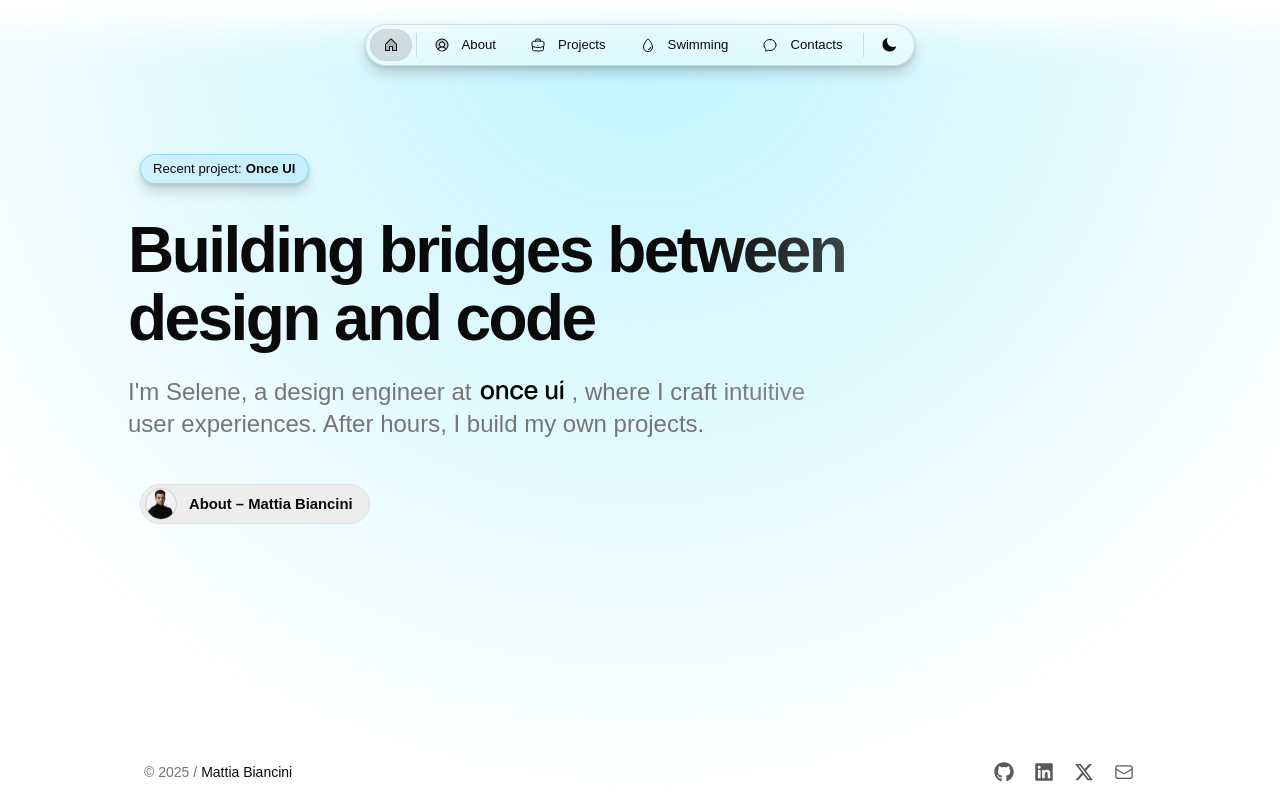
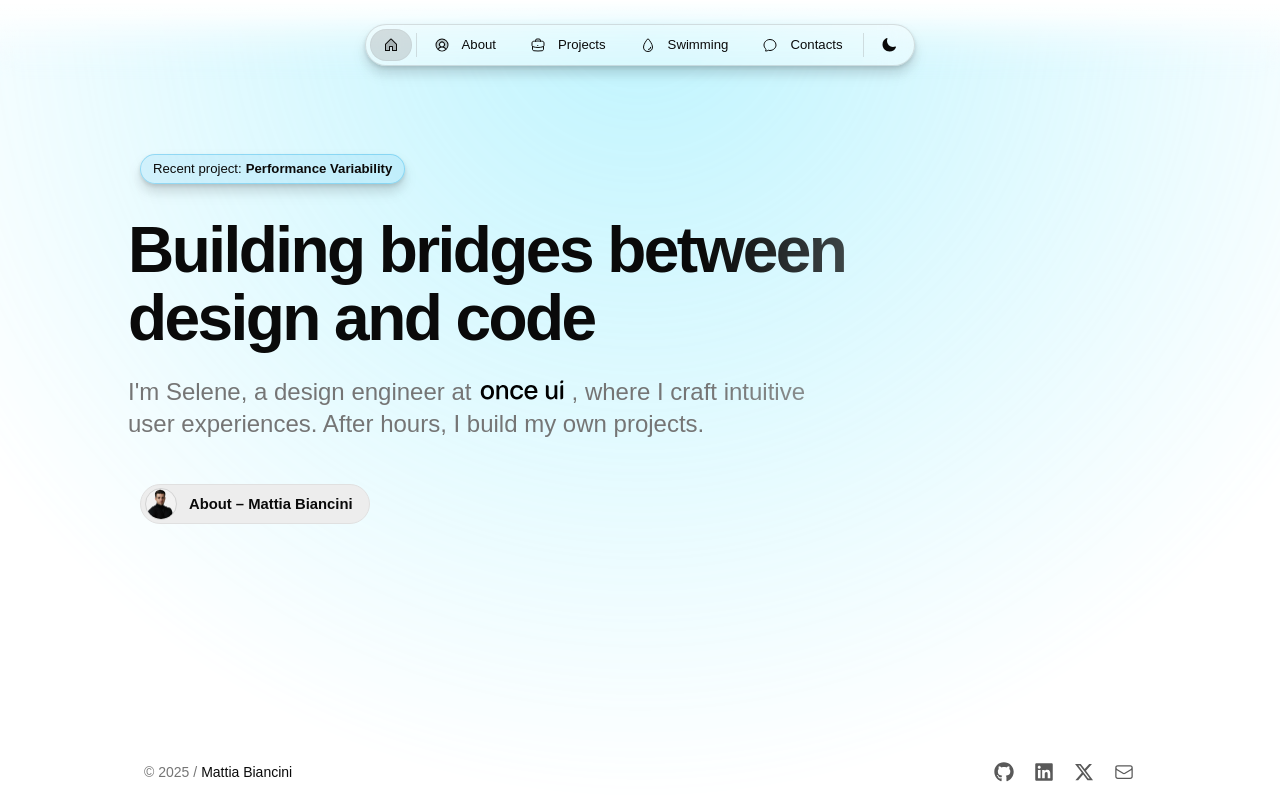
Before and after one commit to MattiaBiancini/mattiabiancini, a Next.js app: page / in a window 1280 px wide. Built offline with nearby package versions, Linux system fonts and the light colour scheme; a web font is replaced by a local one.

Commit message:
Bugfixing

```diff
--- a/src/app/resources/content.js
+++ b/src/app/resources/content.js
@@ -47,8 +47,8 @@ const home = {
   headline: <>Building bridges between design and code</>,
   featured: {
     display: true,
-    title: <>Recent project: <strong className="ml-4">Once UI</strong></>,
-    href: "/work/building-once-ui-a-customizable-design-system",
+    title: <>Recent project: <strong className="ml-4">Performance Variability</strong></>,
+    href: "/projects/performance-variability",
   },
   subline: (
     <>
@@ -372,7 +372,7 @@ const projects = {
       title: "PC Builder",
       technologies: [
         {
-          name: "Android",
+          name: "android",
           link: "https://www.android.com/",
         },
       ],
```
